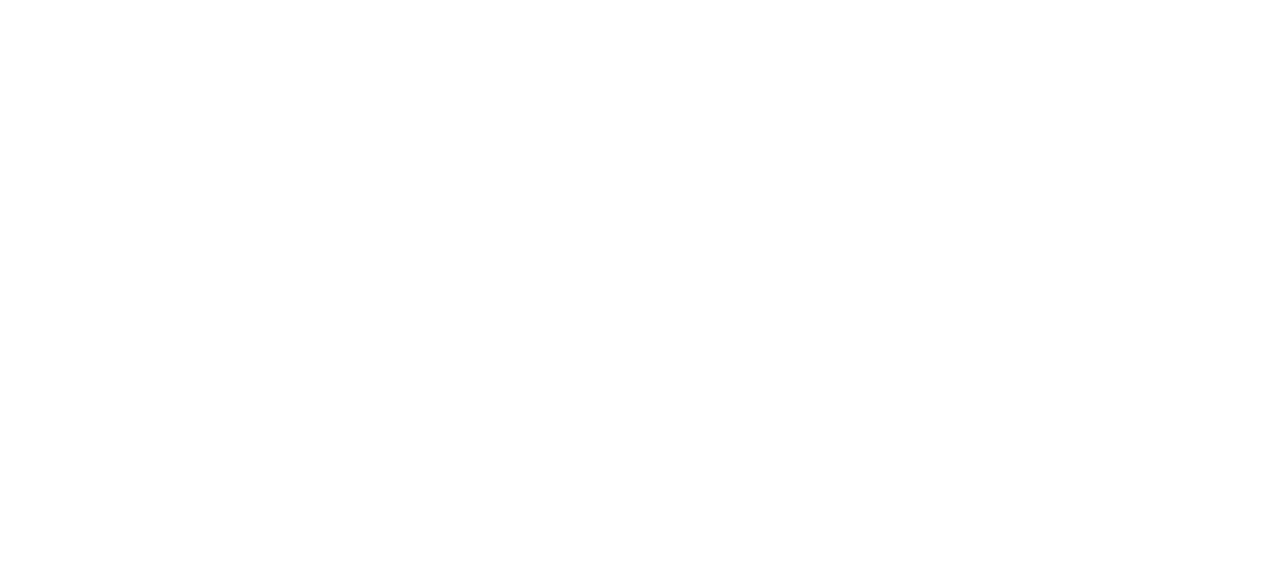
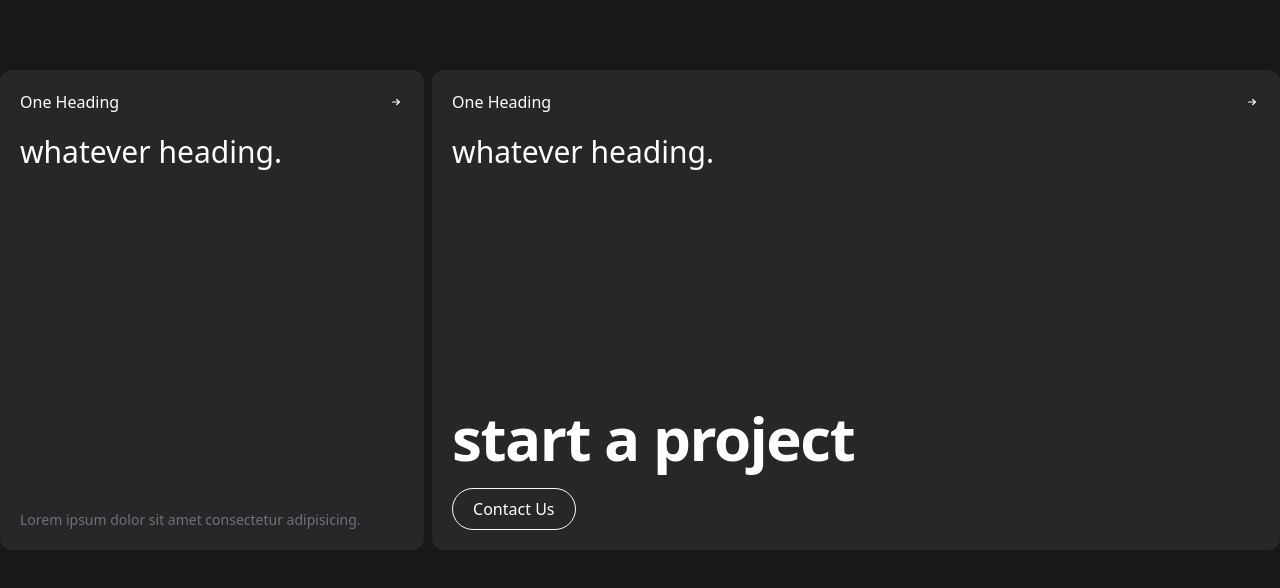
Before and after one commit to Sravan2808/Refokus, a React (Vite) app: page / in a window 1280 px wide. Shown: the part 3390-3978 px from the top of the page. Before the commit the page ends 3380 px from the top, so only its background shows below. Built offline with nearby package versions, Linux system fonts and the light colour scheme.

Commit message:
Cards Componenet

```diff
--- a/src/App.jsx
+++ b/src/App.jsx
@@ -1,3 +1,4 @@
+import Cards from "./Components/Cards";
 import Marquees from "./Components/Marquees";
 import NavBar from "./Components/NavBar";
 import Products from "./Components/Products";
@@ -12,6 +13,7 @@
       <Stripes />
       <Products />
       <Marquees />
+      <Cards />
     </div>
   );
 }
--- /dev/null
+++ b/src/Components/Card.jsx
@@ -0,0 +1,35 @@
+import React from "react";
+import { HiMiniArrowSmallRight } from "react-icons/hi2";
+
+const Card = ({ width, start, para,hover }) => {
+  return (
+    <div className={`${width} hover:${hover} min-h-[30rem] bg-zinc-800 p-5 rounded-xl flex flex-col justify-between `}>
+      <div className="w-full">
+        <div className="w-full flex justify-between items-center">
+          <h3>One Heading</h3>
+          <HiMiniArrowSmallRight />
+        </div>
+        <h1 className="text-3xl font-medium mt-5">whatever heading.</h1>
+      </div>
+      <div className="down w-full ">
+        {start && (
+          <>
+            <h1 className="text-6xl font-semibold tracking-tight leading-none">
+              start a project
+            </h1>
+            <button className="py-2 px-5 border-[1px] mt-5 border-zinc-50 rounded-full">
+              Contact Us
+            </button>
+          </>
+        )}
+        {para && (
+          <p className="text-sm text-zinc-500 font-medium">
+            Lorem ipsum dolor sit amet consectetur adipisicing.
+          </p>
+        )}
+      </div>
+    </div>
+  );
+};
+
+export default Card;
--- /dev/null
+++ b/src/Components/Cards.jsx
@@ -0,0 +1,15 @@
+import React from "react";
+import Card from "./Card";
+
+const Cards = () => {
+  return (
+    <div className="w-full ">
+      <div className="max-w-screen-xl mx-auto  py-20 flex gap-2">
+        <Card width={"basis-1/3"} start={false} para={true} />
+        <Card width={"basis-2/3"} start={true} para={false} hover={"bg-violet-600"} />
+      </div>
+    </div>
+  );
+};
+
+export default Cards;
```
